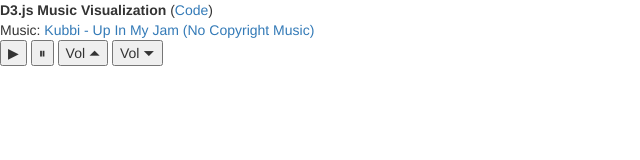
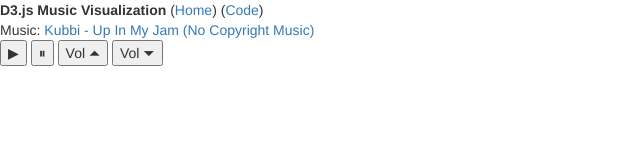
Before and after one commit to jonejkim/jonejkim.github.io, a plain HTML site: page music-vis-d3js/index.html in a window 1280 px wide. Shown: the full height of the page, 0-640 px from the left. Drawn offline with nearby package versions, Linux system fonts and the light colour scheme; animation ran at ten frames a second.

Commit message:
add home URL

```diff
--- a/music-vis-d3js/index.html
+++ b/music-vis-d3js/index.html
@@ -29,7 +29,7 @@
 <body>
     <audio id="audioElem" src="./assets/kubbiJam.mp3" crossorigin="anonymous" ></audio>
 
-    <b>D3.js Music Visualization</b> (<a href="https://github.com/jonejkim/jonejkim.github.io/tree/master/music-vis-d3js">Code</a>)
+    <b>D3.js Music Visualization</b> (<a href="https://vectors-of-qualia.net">Home</a>) (<a href="https://github.com/jonejkim/jonejkim.github.io/tree/master/music-vis-d3js">Code</a>)
     <br>
     Music: <a href="https://www.youtube.com/watch?v=cLX0cyh6_Ro">Kubbi - Up In My Jam (No Copyright Music)</a>
     <div>
```
